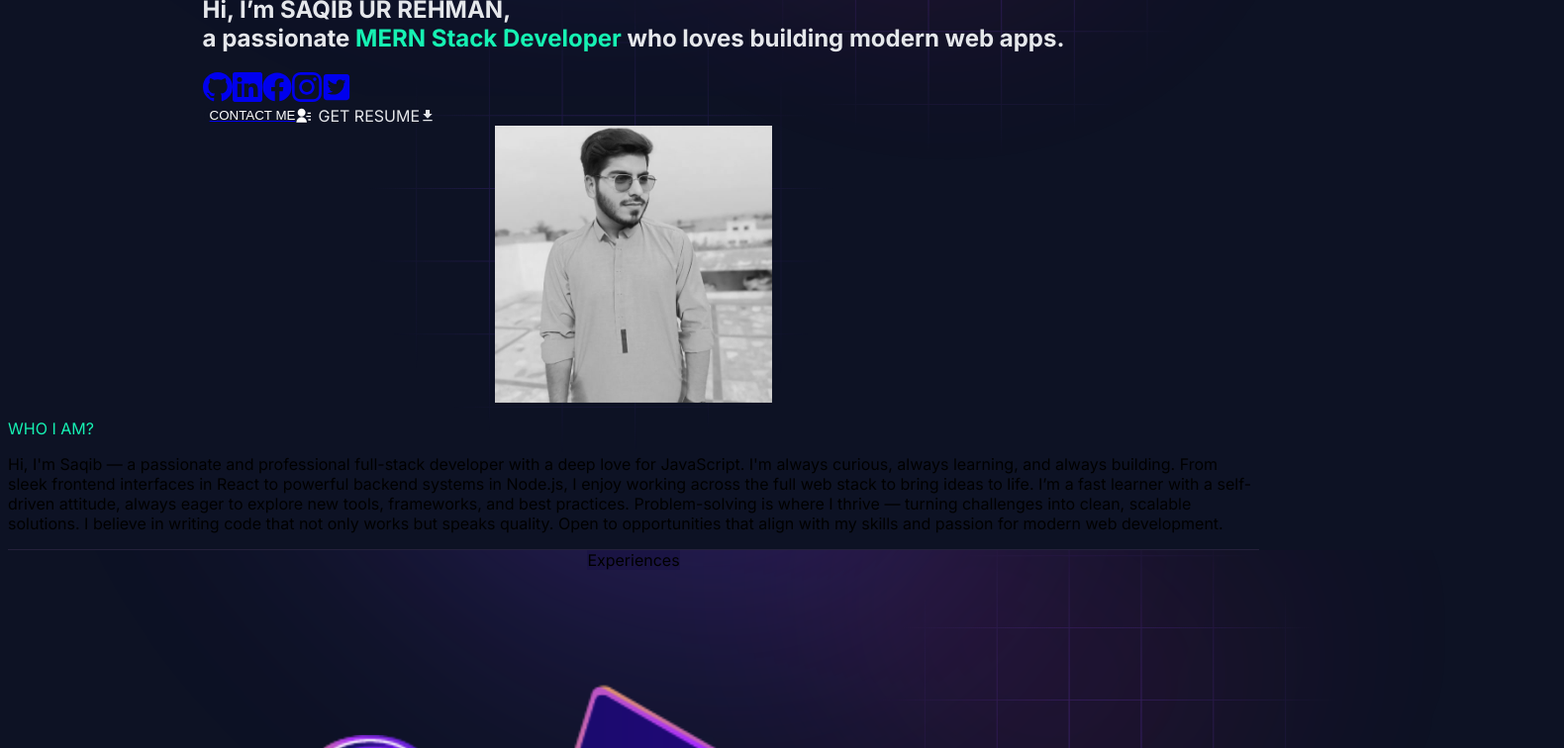
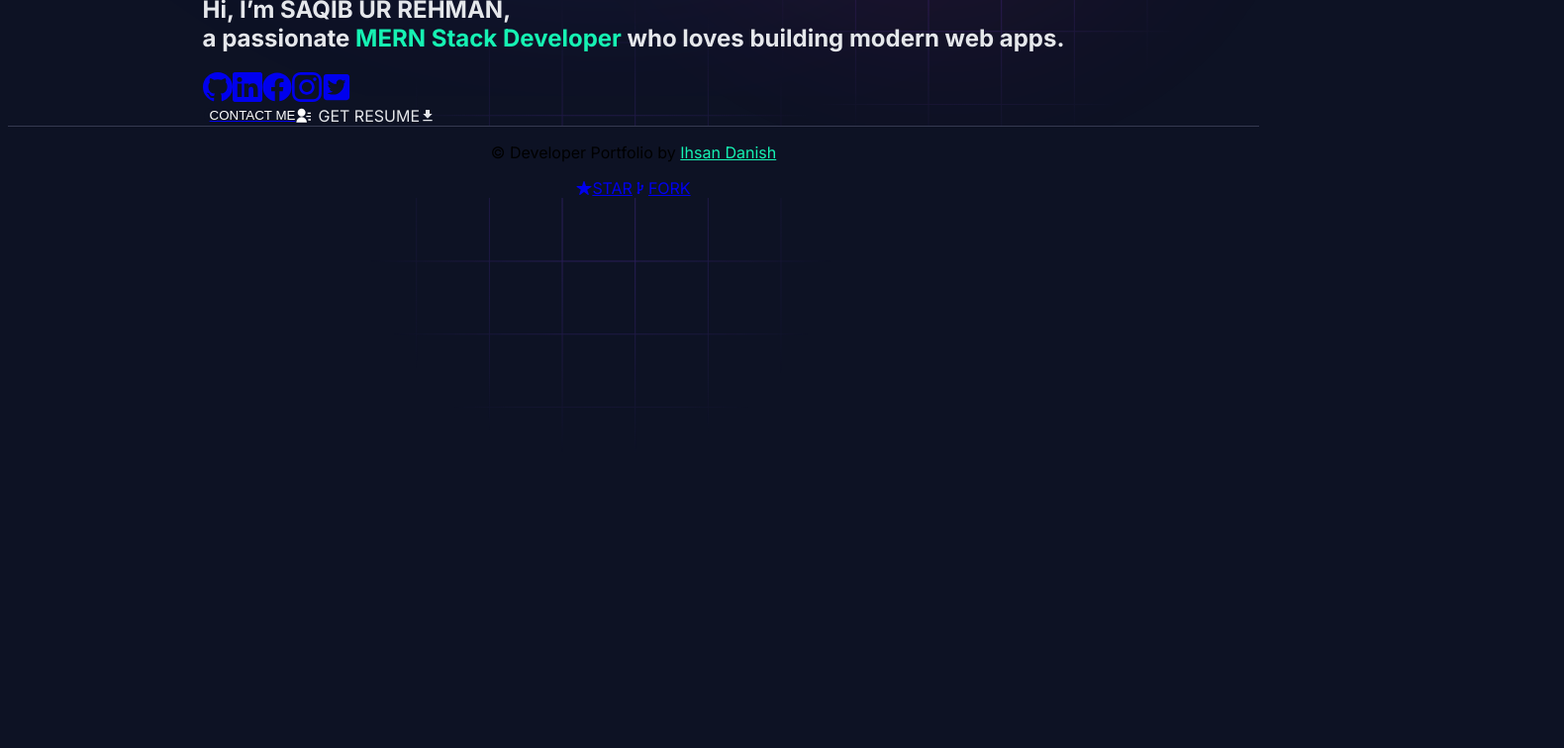
Before and after one commit to saqiburrehmann/myPortfolio, a Next.js app: page / in a window 1280 px wide. Shown: the part 1080-1836 px from the top of the page at 99% size, 1580 px wide, since content can reach past the window. After the commit the page ends 1537 px from the top, so only its background shows below. Built offline with nearby package versions, Linux system fonts and the light colour scheme; no server answers.

Commit message:
HeroSection

```diff
--- a/app/page.js
+++ b/app/page.js
@@ -13,12 +13,12 @@
   return (
     <>
       <HeroSection />
-      <AboutSection />
+      {/* <AboutSection />
       <Experience />
       <Skills />
       <Projects />
       <Education />
-      <ContactSection />
+      <ContactSection /> */}
     </>
   )
 };
```
